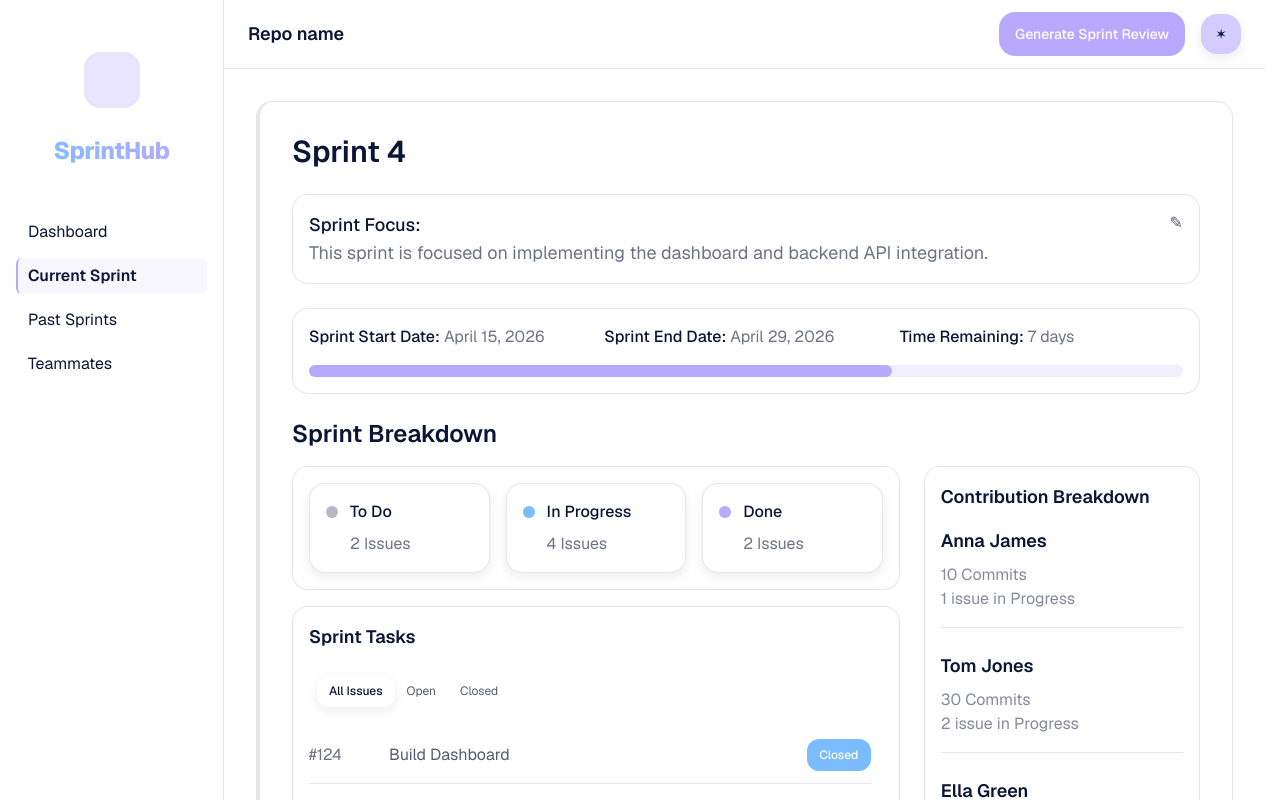
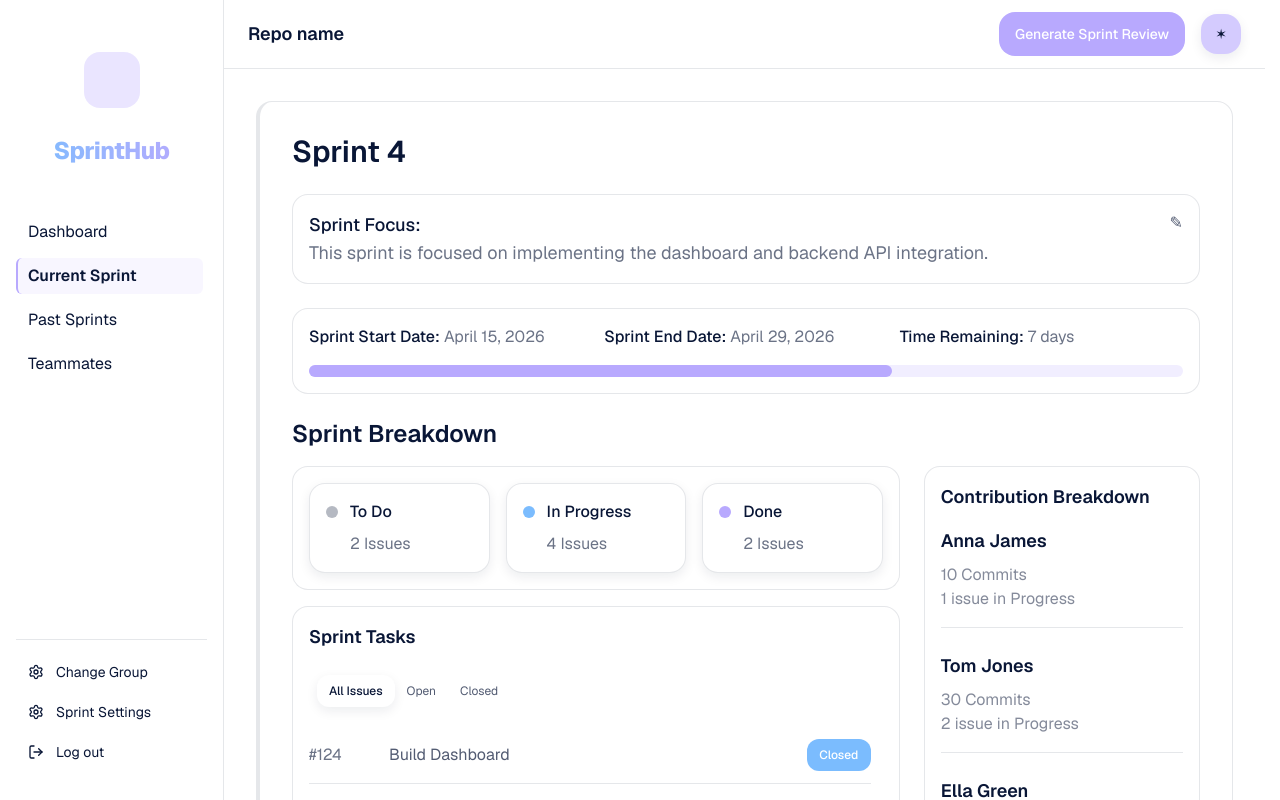
Before and after one commit to UOA-CS732-S1-2026/group-project-radiant-rabbits, a Next.js app: page /current-sprint in a window 1280 px wide. Shown: the top 800 px of the page. Built offline with nearby package versions, Linux system fonts and the light colour scheme.

Commit message:
fix(layout): keep sidebar footer visible; scroll main content only

```diff
--- a/src/app/(main)/layout.tsx
+++ b/src/app/(main)/layout.tsx
@@ -7,16 +7,16 @@ export default function MainLayout({
   children: React.ReactNode;
 }>) {
   return (
-    <div className="flex min-h-screen">
+    <div className="flex h-screen min-h-0 overflow-hidden">
       <SideNav />
-      <div className="flex min-w-0 flex-1 flex-col">
+      <div className="flex min-h-0 min-w-0 flex-1 flex-col overflow-hidden">
         <PageTopBar
           repoName="Repo name"
           pageLabel="Current Sprint"
           profileImageUrl=""
         />
 
-        <main className="flex-1">{children}</main>
+        <main className="min-h-0 flex-1 overflow-y-auto">{children}</main>
       </div>
     </div>
   );
--- a/src/components/ui/SideNav.tsx
+++ b/src/components/ui/SideNav.tsx
@@ -25,10 +25,10 @@ export default function SideNav() {
   const pathname = usePathname();
 
   return (
-    <nav className="flex w-56 shrink-0 self-stretch border-r border-brand-dark/10 bg-brand-surface px-md py-xl">
-      <div className="flex min-h-screen w-full flex-col">
+    <nav className="flex h-full w-56 shrink-0 flex-col overflow-hidden border-r border-brand-dark/10 bg-brand-surface px-md py-xl">
+      <div className="flex min-h-0 flex-1 flex-col">
         {/* Logo */}
-        <div className="mb-xl flex w-full flex-col items-center gap-md px-sm pb-md pt-2">
+        <div className="mb-xl flex shrink-0 flex-col items-center gap-md px-sm pb-md pt-2">
           <div className="p-3">
             <div className="h-14 w-14 shrink-0 rounded-xl bg-brand-accent/30" />
           </div>
@@ -39,8 +39,9 @@ export default function SideNav() {
           />
         </div>
 
-        {/* Main nav links */}
-        <div className="flex flex-col gap-xs">
+        {/* Main nav links — scrolls only if space is tight */}
+        <div className="min-h-0 flex-1 overflow-y-auto">
+          <div className="flex flex-col gap-xs pr-1">
             {navItems.map((item) => {
               const isActive = pathname === item.href;
 
@@ -59,9 +60,10 @@ export default function SideNav() {
               );
             })}
           </div>
+        </div>
 
-        {/* Bottom links */}
-        <div className="mt-auto flex flex-col gap-xs">
+        {/* Bottom links — pinned to viewport bottom */}
+        <div className="mt-md flex shrink-0 flex-col gap-xs border-t border-brand-dark/10 pt-md">
           {bottomItems.map((item) => {
             const isActive = pathname === item.href;
             const Icon = item.icon;
```
Lines whose indentation alone changed are shown as unchanged.
